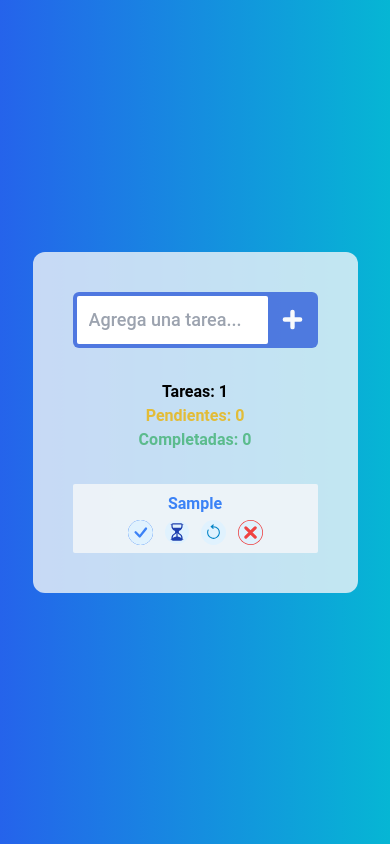
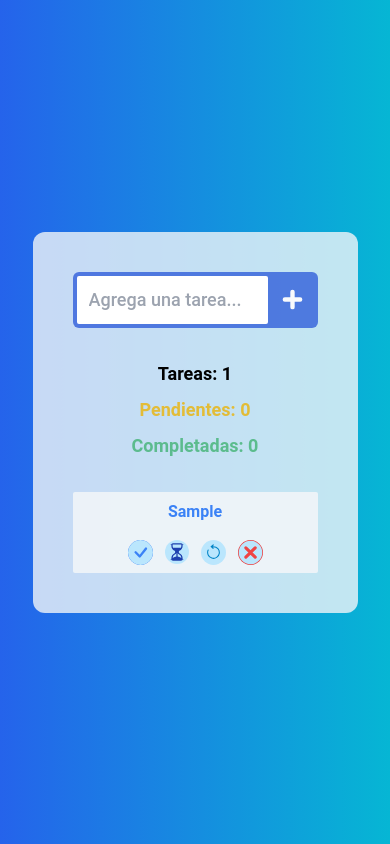
Before and after one commit to dpacoria21/todo-app, a React (Vite) app: page / in a window 390 px wide. Both pictures are taken after typing "Sample" into the empty fields and a click on the button 292 px from the left and 354 px from the top of the page. Built offline with nearby package versions, Linux system fonts and the light colour scheme.

Commit message:
Se arreglo problemas de responsive

```diff
--- a/src/TodoApp/Components/Todo.jsx
+++ b/src/TodoApp/Components/Todo.jsx
@@ -17,27 +17,27 @@ export const Todo = ({todo, handleDeleteTodo, handleCompleteTodo, handleActiveTo
     }
 
     return (
-        <div onDoubleClick={() => handleToggleTodo(todo.id)} className={`relative ${!todo.done && 'line-through decoration-2'} ${state} h-full ${todo.done ? '':'opacity-50'} py-2 flex flex-col md:flex-row gap-1 cursor-pointer items-center justify-between transition-all duration-300 px-5 rounded-sm hover:scale-105`}>
-            <p className={`font-roboto font-semibold text-md text-blue-500 select-none whitespace-nowrap`}> {todo.title} </p>
+        <div onDoubleClick={() => handleToggleTodo(todo.id)} className={`relative gap-4 ${!todo.done && 'line-through decoration-2'} ${state} h-full ${todo.done ? '':'opacity-50'} py-2 flex flex-col md:flex-row gap-1 cursor-pointer items-center justify-between transition-all duration-300 px-5 rounded-sm hover:scale-105`}>
+            <p className={`font-roboto font-semibold text-md text-blue-500 select-none whitespace-normal text-center`}> {todo.title} </p>
             <div className={`flex ${!todo.done && 'pointer-events-none'} justify-center flex-wrap items-center gap-3`}>
                 <button onClick={() => handleCompleteTodo(todo.id)} className="cursor-pointer transition-all duration-300 hover:scale-125 hover:drop-shadow-lg">
-                    <svg xmlns="http://www.w3.org/2000/svg" width="25" height="25" className="bi bi-check-circle-fill fill-sky-100 bg-blue-500 rounded-full" viewBox="0 0 16 16">
+                    <svg xmlns="http://www.w3.org/2000/svg" width="25" height="25" className="bi bi-check-circle-fill fill-sky-200 bg-blue-500 rounded-full" viewBox="0 0 16 16">
                         <path d="M16 8A8 8 0 1 1 0 8a8 8 0 0 1 16 0zm-3.97-3.03a.75.75 0 0 0-1.08.022L7.477 9.417 5.384 7.323a.75.75 0 0 0-1.06 1.06L6.97 11.03a.75.75 0 0 0 1.079-.02l3.992-4.99a.75.75 0 0 0-.01-1.05z"/>
                     </svg>
                 </button>
-                <button onClick={() => handlePendingTodo(todo.id)} className="cursor-pointer transition-all duration-300 hover:scale-125 hover:drop-shadow-lg bg-sky-100 rounded-full h-6 w-6 flex justify-center items-center">
+                <button onClick={() => handlePendingTodo(todo.id)} className="cursor-pointer transition-all duration-300 hover:scale-125 hover:drop-shadow-lg bg-sky-200 rounded-full h-6 w-6 flex justify-center items-center">
                     <svg xmlns="http://www.w3.org/2000/svg" width="20" height="20" className="bi bi-hourglass-split fill-blue-800 rounded-full" viewBox="0 0 16 16">
                         <path d="M2.5 15a.5.5 0 1 1 0-1h1v-1a4.5 4.5 0 0 1 2.557-4.06c.29-.139.443-.377.443-.59v-.7c0-.213-.154-.451-.443-.59A4.5 4.5 0 0 1 3.5 3V2h-1a.5.5 0 0 1 0-1h11a.5.5 0 0 1 0 1h-1v1a4.5 4.5 0 0 1-2.557 4.06c-.29.139-.443.377-.443.59v.7c0 .213.154.451.443.59A4.5 4.5 0 0 1 12.5 13v1h1a.5.5 0 0 1 0 1h-11zm2-13v1c0 .537.12 1.045.337 1.5h6.326c.216-.455.337-.963.337-1.5V2h-7zm3 6.35c0 .701-.478 1.236-1.011 1.492A3.5 3.5 0 0 0 4.5 13s.866-1.299 3-1.48V8.35zm1 0v3.17c2.134.181 3 1.48 3 1.48a3.5 3.5 0 0 0-1.989-3.158C8.978 9.586 8.5 9.052 8.5 8.351z"/>
                     </svg>
                 </button>
                 <button onClick={() => handleActiveTodo(todo.id)} className="cursor-pointer transition-all duration-300 hover:scale-125 hover:drop-shadow-lg">
-                    <svg xmlns="http://www.w3.org/2000/svg" width="25" height="25" className="bi bi-arrow-counterclockwise fill-sky-600 p-1 bg-sky-100 rounded-full" viewBox="0 0 16 16">
+                    <svg xmlns="http://www.w3.org/2000/svg" width="25" height="25" className="bi bi-arrow-counterclockwise fill-sky-600 p-1 bg-sky-200 rounded-full" viewBox="0 0 16 16">
                         <path fillRule="evenodd" d="M8 3a5 5 0 1 1-4.546 2.914.5.5 0 0 0-.908-.417A6 6 0 1 0 8 2v1z"/>
                         <path d="M8 4.466V.534a.25.25 0 0 0-.41-.192L5.23 2.308a.25.25 0 0 0 0 .384l2.36 1.966A.25.25 0 0 0 8 4.466z"/>
                     </svg>
                 </button>
                 <button onClick={() => handleDeleteTodo(todo.id)} className="cursor-pointer transition-all duration-300 hover:scale-125 hover:drop-shadow-lg">
-                    <svg xmlns="http://www.w3.org/2000/svg" width="25" height="25" className="bi bi-x-circle-fill fill-sky-100 stroke-red-500 rounded-full" viewBox="0 0 16 16">
+                    <svg xmlns="http://www.w3.org/2000/svg" width="25" height="25" className="bi bi-x-circle-fill fill-sky-200 stroke-red-500 rounded-full" viewBox="0 0 16 16">
                         <path d="M16 8A8 8 0 1 1 0 8a8 8 0 0 1 16 0zM5.354 4.646a.5.5 0 1 0-.708.708L7.293 8l-2.647 2.646a.5.5 0 0 0 .708.708L8 8.707l2.646 2.647a.5.5 0 0 0 .708-.708L8.707 8l2.647-2.646a.5.5 0 0 0-.708-.708L8 7.293 5.354 4.646z"/>
                     </svg>
                 </button>
--- a/src/TodoApp/Components/TodoContainer.jsx
+++ b/src/TodoApp/Components/TodoContainer.jsx
@@ -12,7 +12,7 @@ export const TodoContainer = () => {
 
             <TodoInput onAddTodo={onHandleNewTodo}/>
 
-            <div className="flex flex-col select-none xl:flex-row justify-center items-center">
+            <div className="flex flex-col text-lg text-center gap-2 select-none xl:flex-row justify-center items-center">
                 <p className="font-roboto font-bold px-4">Tareas: {
                     todos.reduce((acc, current) => current.done ? acc+1: acc
                         , 0)
```
